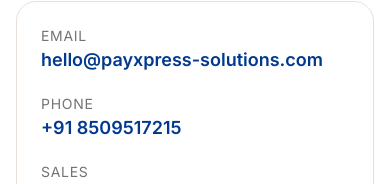
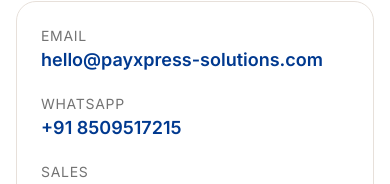
Before and after one commit to ayandeveloper-143/Payxpress-Solutions, a React (Vite) app: page /contact in a window 390 px wide. Shown: the part 337-521 px from the top of the page. Built offline with nearby package versions, Linux system fonts and the light colour scheme; the HTML template or start-up script is replaced by a standard one.

Commit message:
Update contact method from Phone to WhatsApp with appropriate link

```diff
--- a/src/pages/ContactUs.tsx
+++ b/src/pages/ContactUs.tsx
@@ -25,8 +25,8 @@
                     </div>
 
                     <div>
-                        <p className="text-sm uppercase tracking-wider text-muted-foreground">Phone</p>
-                        <a href="tel:+918509517215" className="text-lg font-semibold text-accent hover:underline">
+                        <p className="text-sm uppercase tracking-wider text-muted-foreground">WhatsApp</p>
+                        <a href="https://wa.me/918509517215" className="text-lg font-semibold text-accent hover:underline">
                             +91 8509517215
                         </a>
                     </div>
```
